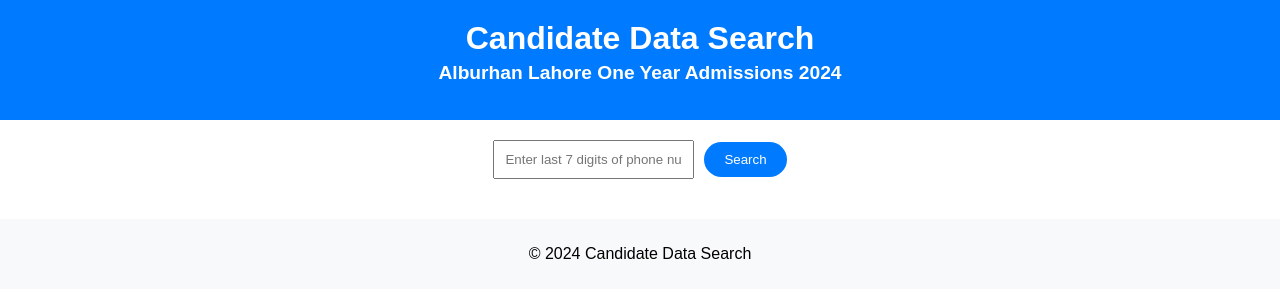
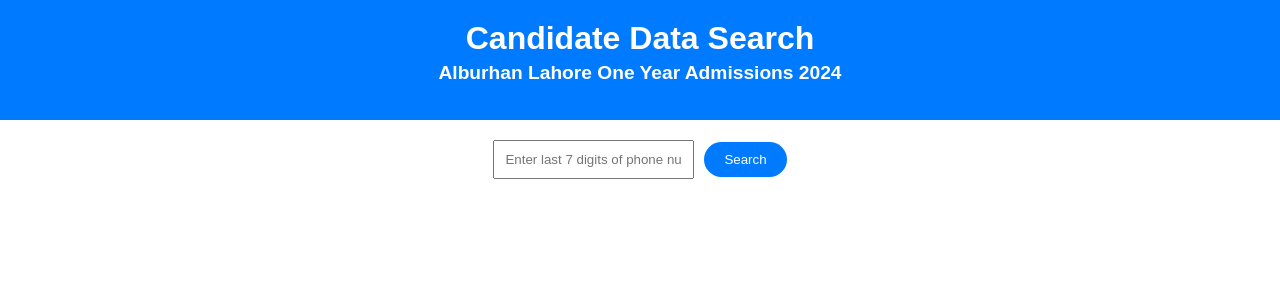
Before and after one commit to mhammadlatif/albnlhr1year2024, a plain HTML site: page index.html in a window 1280 px wide. Drawn offline with Linux system fonts and the light colour scheme.

Commit message:
Update index.html

```diff
--- a/index.html
+++ b/index.html
@@ -18,9 +18,6 @@
         </div>
         <div id="searchResults"></div>
     </main>
-    <footer>
-        <p>© 2024 Candidate Data Search</p>
-    </footer>
     <script src="script.js"></script>
 </body>
 </html>
```
